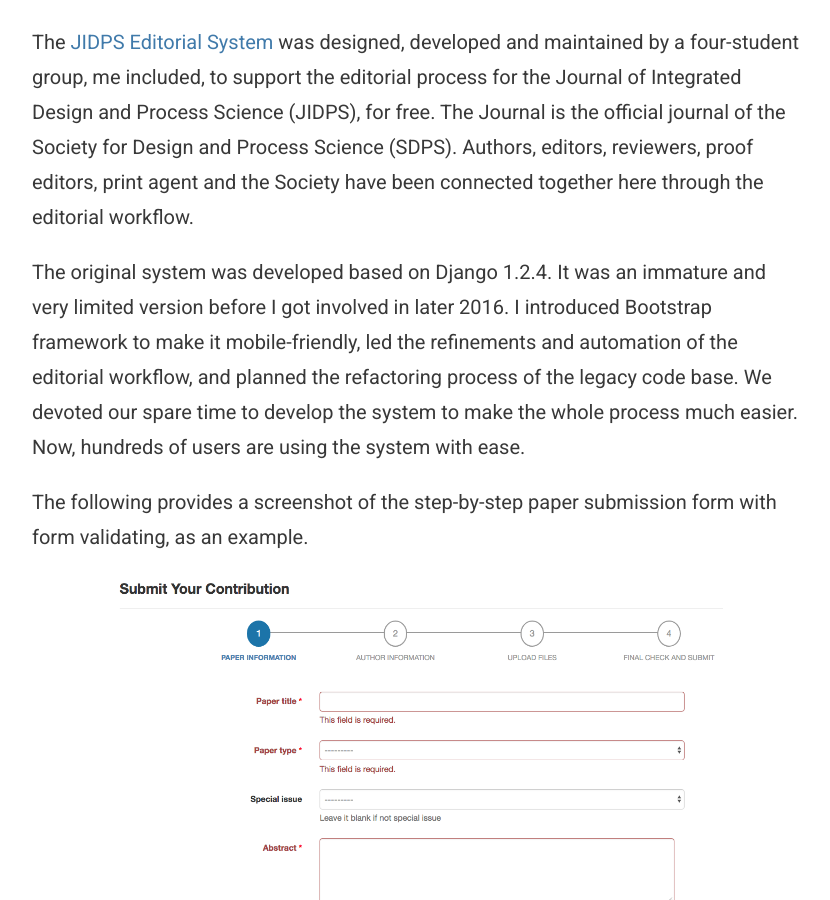
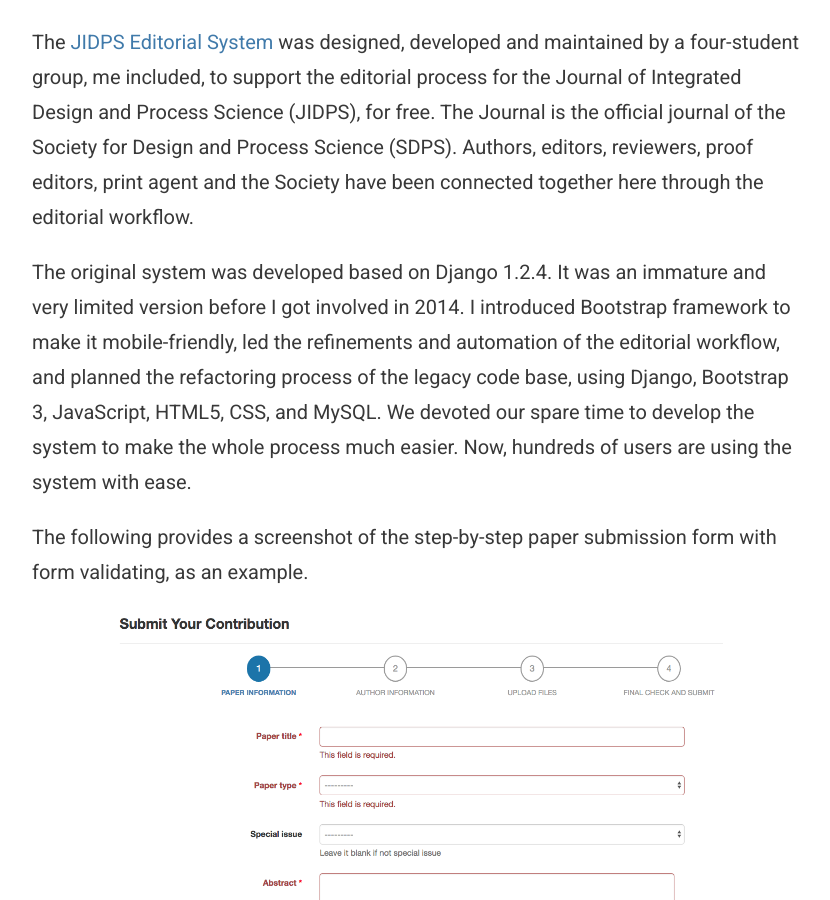
Before and after one commit to Tandysony/blog, a Jekyll site: the page built from _portfolio/jidps-editorial-website-development.md, in a window 1280 px wide and 900 px high, scrolled down 545 px. Shown: the whole window, without its empty margins (224-1054 px from the left). Built offline with Jekyll 4.4.1, drawn with Linux system fonts in a browser that asks for light colours.

Commit message:
* Add technologies in;

```diff
--- a/_portfolio/jidps-editorial-website-development.md
+++ b/_portfolio/jidps-editorial-website-development.md
@@ -9,7 +9,7 @@
 
 The [JIDPS Editorial System](https://jidps.rndsphere.com/) was designed, developed and maintained by a four-student group, me included, to support the editorial process for the Journal of Integrated Design and Process Science (JIDPS), for free. The Journal is the official journal of the Society for Design and Process Science (SDPS). Authors, editors, reviewers, proof editors, print agent and the Society have been connected together here through the editorial workflow.
 
-The original system was developed based on Django 1.2.4. It was an immature and very limited version before I got involved in later 2016. I introduced Bootstrap framework to make it mobile-friendly, led the refinements and automation of the editorial workflow, and planned the refactoring process of the legacy code base. We devoted our spare time to develop the system to make the whole process much easier. Now, hundreds of users are using the system with ease.
+The original system was developed based on Django 1.2.4. It was an immature and very limited version before I got involved in 2014. I introduced Bootstrap framework to make it mobile-friendly, led the refinements and automation of the editorial workflow, and planned the refactoring process of the legacy code base, using Django, Bootstrap 3, JavaScript, HTML5, CSS, and MySQL. We devoted our spare time to develop the system to make the whole process much easier. Now, hundreds of users are using the system with ease.
 
 The following provides a screenshot of the step-by-step paper submission form with form validating, as an example.
 
```
